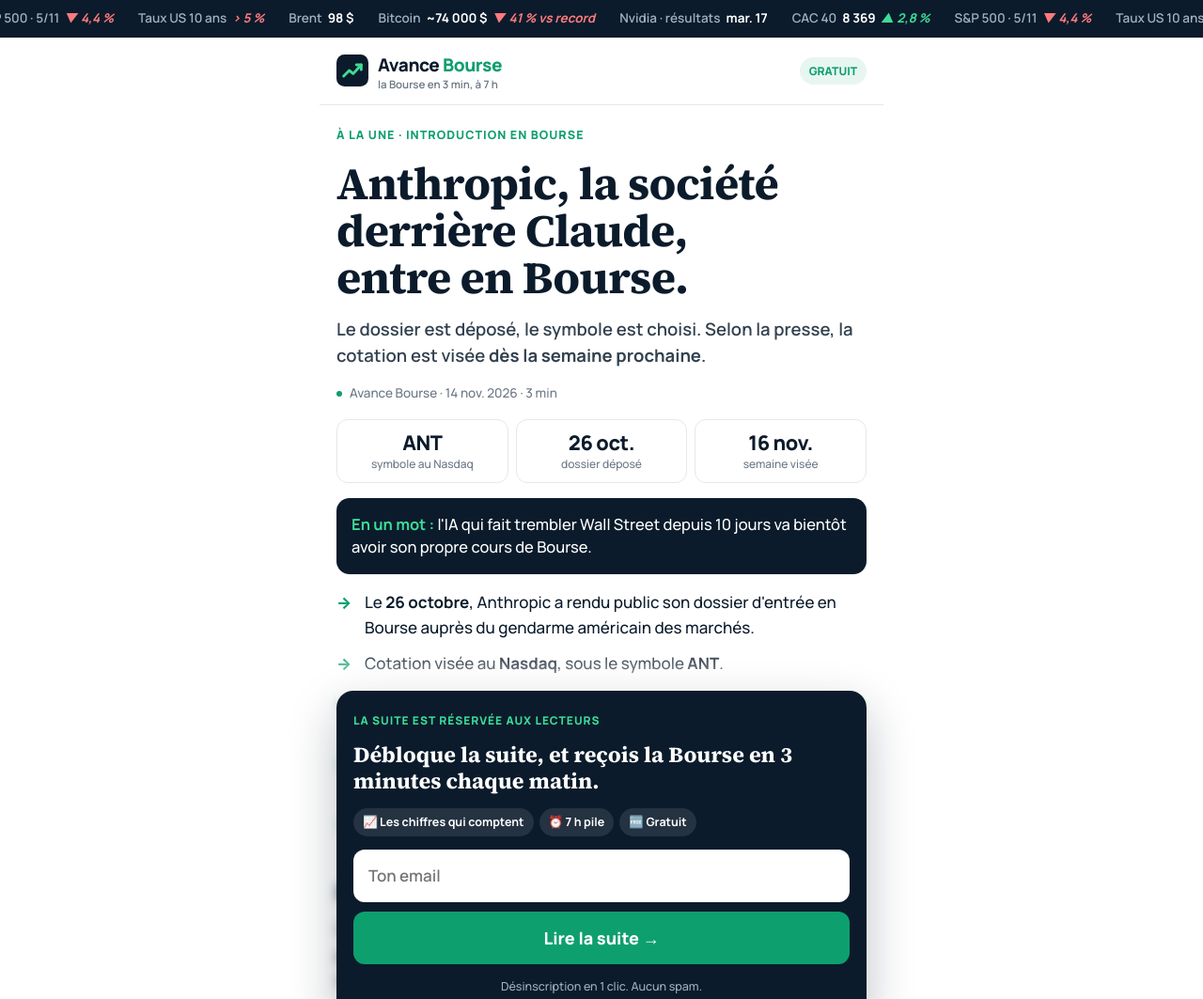
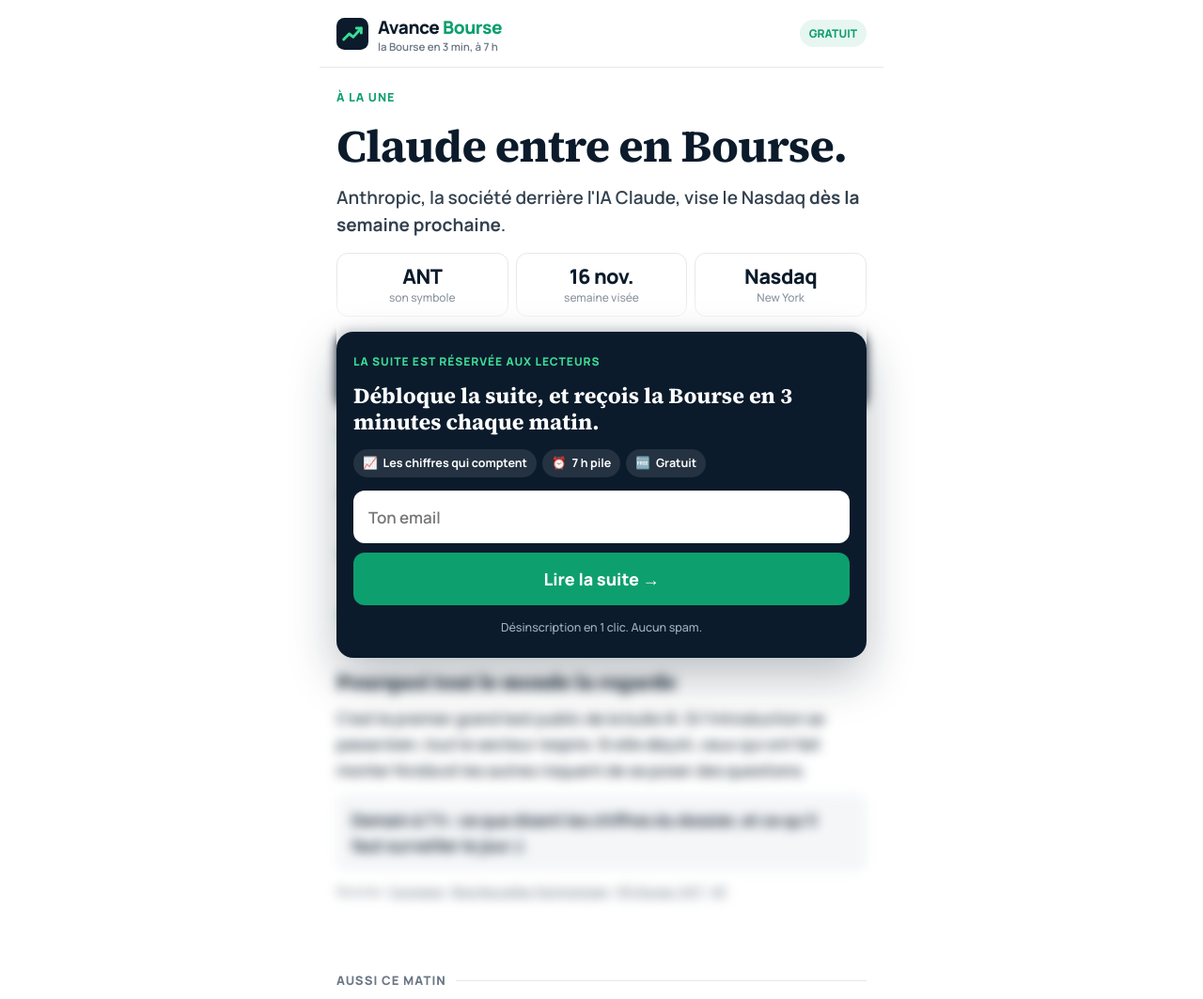
Before and after one commit to alexh2323/avance-bourse, a plain HTML site: page index.html in a window 1280 px wide. Shown: the top 1063 px of the page at 94% size. Drawn offline with Linux system fonts and the light colour scheme.

Commit message:
Début plus clair
Co-Authored-By: Claude Opus 5.5 <noreply@anthropic.com>

```diff
--- a/index.html
+++ b/index.html
@@ -34,7 +34,7 @@ a{color:inherit}
 .art{padding-block:22px 6px;display:grid;gap:16px}
 .rub{font-size:12.5px;font-weight:800;letter-spacing:.08em;color:var(--acc)}
 h1{font-family:"Source Serif 4",Georgia,serif;font-weight:700;font-size:clamp(2.1rem,9.6vw,3rem);line-height:1.05;letter-spacing:-.015em;text-wrap:balance}
-.chap{font-size:18.5px;line-height:1.5;color:var(--ink2);font-weight:600}
+.chap{font-size:19px;line-height:1.5;color:var(--ink2);font-weight:600}
 .by{display:flex;align-items:center;gap:8px;font-size:13.5px;color:var(--mute)}
 .by .dot{width:6px;height:6px;border-radius:50%;background:var(--up)}
 .facts{display:grid;grid-template-columns:repeat(3,1fr);gap:8px}
@@ -61,7 +61,7 @@ h1{font-family:"Source Serif 4",Georgia,serif;font-weight:700;font-size:clamp(2.
 .gate .k{font-size:12px;font-weight:800;letter-spacing:.08em;color:#3DDC97}
 .gate h3{font-family:"Source Serif 4",Georgia,serif;font-size:1.45rem;line-height:1.2}
 .gate .perks{display:flex;flex-wrap:wrap;gap:6px}
-.gate .perks span{display:inline-flex;gap:6px;font-size:12.5px;font-weight:700;background:rgba(255,255,255,.1);border-radius:999px;padding:5px 10px}
+.gate .perks i{font-style:normal}.gate .perks span{display:inline-flex;align-items:center;gap:6px;font-size:12.5px;font-weight:700;background:rgba(255,255,255,.1);border-radius:999px;padding:5px 10px}
 form{display:grid;gap:10px}
 input[type=email]{width:100%;min-height:56px;border:0;border-radius:12px;padding:0 16px;font:600 17px "Manrope",sans-serif;color:var(--ink);background:#fff}
 .btn{display:grid;place-items:center;width:100%;min-height:56px;border:0;border-radius:12px;background:var(--up);color:#fff;font:800 18px "Manrope",sans-serif;cursor:pointer}
@@ -96,10 +96,6 @@ footer{margin-top:28px;padding-block:20px 34px;border-top:1px solid var(--line);
 </style>
 </head>
 <body>
-<div class="tape" aria-label="Les chiffres de la semaine"><div class="row">
-  <span><i>CAC 40</i> 8 369 <em class="u">▲ 2,8 %</em></span><span><i>S&amp;P 500 · 5/11</i> <em class="d">▼ 4,4 %</em></span><span><i>Taux US 10 ans</i> <em class="d">&gt; 5 %</em></span><span><i>Brent</i> 98 $</span><span><i>Bitcoin</i> ~74 000 $ <em class="d">▼ 41 % vs record</em></span><span><i>Nvidia · résultats</i> mar. 17</span>
-  <span><i>CAC 40</i> 8 369 <em class="u">▲ 2,8 %</em></span><span><i>S&amp;P 500 · 5/11</i> <em class="d">▼ 4,4 %</em></span><span><i>Taux US 10 ans</i> <em class="d">&gt; 5 %</em></span><span><i>Brent</i> 98 $</span><span><i>Bitcoin</i> ~74 000 $ <em class="d">▼ 41 % vs record</em></span><span><i>Nvidia · résultats</i> mar. 17</span>
-</div></div>
 
 <header class="wrap top">
   <div class="logo"><svg viewBox="0 0 40 40" width="34" height="34" aria-hidden="true"><rect width="40" height="40" rx="10" fill="#0B1B2B"/><path d="M9 27l7-7 5 4 10-11" fill="none" stroke="#3DDC97" stroke-width="3.4" stroke-linecap="round" stroke-linejoin="round"/><path d="M25 13h6v6" fill="none" stroke="#3DDC97" stroke-width="3.4" stroke-linecap="round" stroke-linejoin="round"/></svg><div><b>Avance <em>Bourse</em></b><small>la Bourse en 3 min, à 7 h</small></div></div>
@@ -108,22 +104,16 @@ footer{margin-top:28px;padding-block:20px 34px;border-top:1px solid var(--line);
 
 <main class="wrap">
   <article class="art">
-    <span class="rub">À LA UNE · INTRODUCTION EN BOURSE</span>
-    <h1>Anthropic, la société derrière Claude, entre en Bourse.</h1>
-    <p class="chap">Le dossier est déposé, le symbole est choisi. Selon la presse, la cotation est visée <strong>dès la semaine prochaine</strong>.</p>
-    <p class="by"><span class="dot"></span>Avance Bourse · 14 nov. 2026 · 3 min</p>
-    <div class="facts"><div><b>ANT</b><span>symbole au Nasdaq</span></div><div><b>26 oct.</b><span>dossier déposé</span></div><div><b>16 nov.</b><span>semaine visée</span></div></div>
-    <p class="oneword"><b>En un mot :</b> l'IA qui fait trembler Wall Street depuis 10 jours va bientôt avoir son propre cours de Bourse.</p>
-    <div class="body">
-      <ul>
-        <li><span>Le <strong>26 octobre</strong>, Anthropic a rendu public son dossier d'entrée en Bourse auprès du gendarme américain des marchés.</span></li>
-        <li><span>Cotation visée au <strong>Nasdaq</strong>, sous le symbole <strong>ANT</strong>.</span></li>
-      </ul>
-    </div>
+    <span class="rub">À LA UNE</span>
+    <h1>Claude entre en Bourse.</h1>
+    <p class="chap">Anthropic, la société derrière l'IA Claude, vise le Nasdaq <strong>dès la semaine prochaine</strong>.</p>
+    <div class="facts"><div><b>ANT</b><span>son symbole</span></div><div><b>16 nov.</b><span>semaine visée</span></div><div><b>Nasdaq</b><span>New York</span></div></div>
 
     <div class="wall" id="wall">
       <div class="body blur" id="suite" aria-hidden="true">
+        <p class="oneword"><b>En un mot :</b> l'IA qui fait trembler Wall Street depuis 10 jours va bientôt avoir son propre cours de Bourse.</p>
         <ul>
+          <li><span>Le <strong>26 octobre</strong>, Anthropic a rendu public son dossier d'entrée en Bourse auprès du gendarme américain des marchés.</span></li>
           <li><span>Selon la presse, les premières cotations sont visées la semaine du 16 novembre.</span></li>
           <li><span>Le contexte est tendu : le 5 novembre, le S&amp;P 500 a chuté de 4,4 %, son pire jour depuis avril 2025. Nvidia a perdu 9,3 % en une séance.</span></li>
           <li><span>Les estimations de valorisation varient énormément d'un média à l'autre : tant que le prix n'est pas fixé, aucun chiffre n'est fiable.</span></li>
@@ -136,7 +126,7 @@ footer{margin-top:28px;padding-block:20px 34px;border-top:1px solid var(--line);
       <div class="gate" id="gate">
         <span class="k">LA SUITE EST RÉSERVÉE AUX LECTEURS</span>
         <h3>Débloque la suite, et reçois la Bourse en 3 minutes chaque matin.</h3>
-        <div class="perks"><span>📈&nbsp;Les chiffres qui comptent</span><span>⏰&nbsp;7 h pile</span><span>🆓&nbsp;Gratuit</span></div>
+        <div class="perks"><span><i aria-hidden="true">📈</i>Les chiffres qui comptent</span><span><i aria-hidden="true">⏰</i>7 h pile</span><span><i aria-hidden="true">🆓</i>Gratuit</span></div>
         <form id="f" novalidate>
           <input id="email" type="email" inputmode="email" autocomplete="email" placeholder="Ton email" aria-label="Ton email" required>
           <p class="err" id="err" role="alert" hidden>Vérifie ton email.</p>
```
